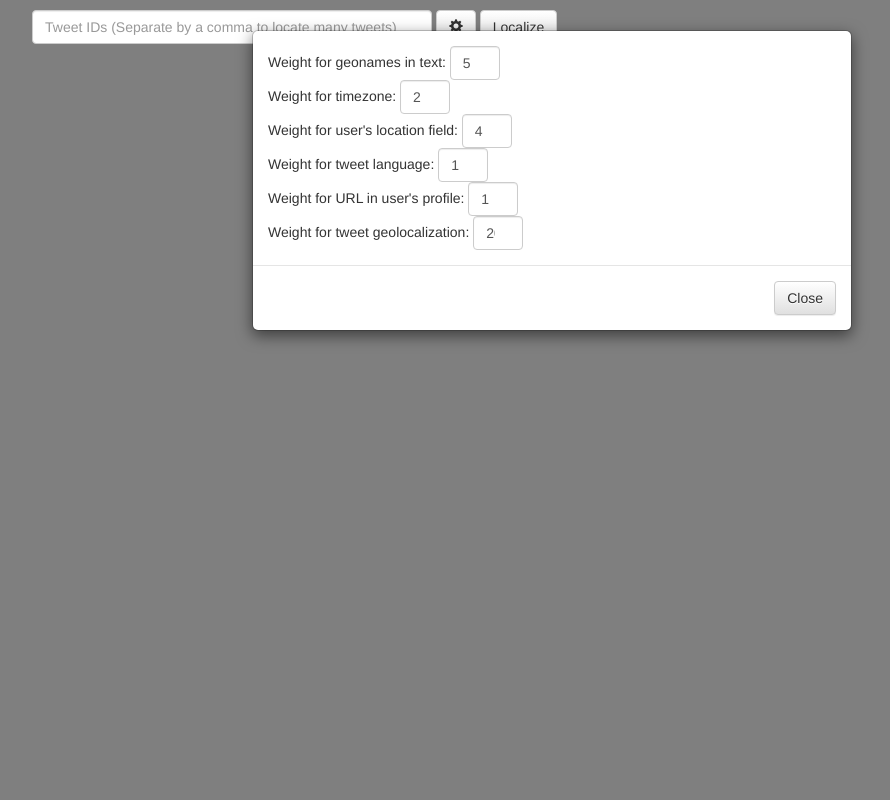
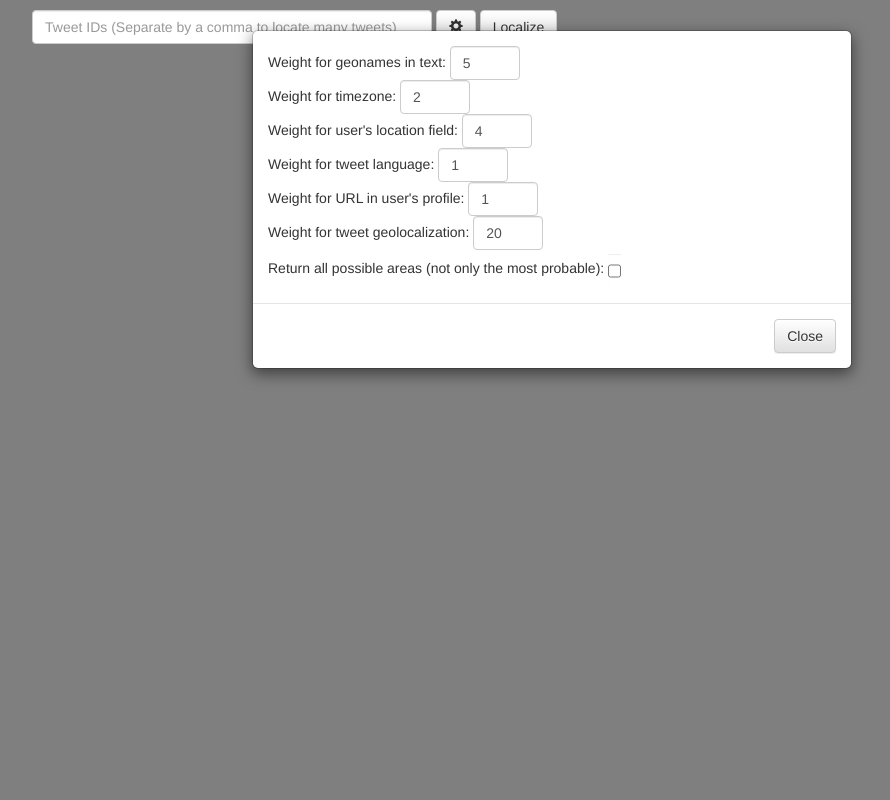
Before and after one commit to cyprieng/Tweet-localisator, a Flask app: template templates/home.html in a window 1280 px wide, after a click that opens the changed part. Shown: the whole page, without its empty margins (88-978 px from the left). Run offline with Flask 2, Linux system fonts and the light colour scheme; the template is opened without the code that fills it, so the values that code supplies are empty; some libraries are stand-ins or nearby versions.

Commit message:
ENH: Add parameter to disable aggregation

```diff
--- a/app.py
+++ b/app.py
@@ -19,19 +19,21 @@ def home():
     else:
         tweet_ids = []
 
-    weight_text = int(request.form.get('weightText'))
-    weight_timezone = int(request.form.get('weightTimezone'))
-    weight_location_field = int(request.form.get('weightLocationField'))
-    weight_language = int(request.form.get('weightLanguage'))
-    weight_url = int(request.form.get('weightURL'))
-    weight_geolocalization = int(request.form.get('weightGeolocalization'))
+    weight_text = request.form.get('weightText')
+    weight_timezone = request.form.get('weightTimezone')
+    weight_location_field = request.form.get('weightLocationField')
+    weight_language = request.form.get('weightLanguage')
+    weight_url = request.form.get('weightURL')
+    weight_geolocalization = request.form.get('weightGeolocalization')
+    aggregate = not bool(request.form.get('aggregate'))
 
     polys = []
     for tweet_id in tweet_ids:
         polys.append(determinate_tweet_location(tweet_id, weight_text=weight_text, weight_timezone=weight_timezone,
                                                 weight_location_field=weight_location_field,
                                                 weight_language=weight_language, weight_url=weight_url,
-                                                weight_geolocalization=weight_geolocalization))
+                                                weight_geolocalization=weight_geolocalization,
+                                                aggregate=aggregate))
     return render_template('map.html', polys=polys, maps_key=os.environ['GOOGLE_MAPS_KEY'])
 
 
--- a/static/css/style.css
+++ b/static/css/style.css
@@ -63,6 +63,6 @@ form{
   width: 400px;
 }
 
-#optional-parameters input{
-  width: 50px;
+#optional-parameters input[type="number"]{
+  width: 70px;
 }
--- a/templates/home.html
+++ b/templates/home.html
@@ -17,7 +17,8 @@
             Weight for user's location field: <input type="number" class="form-control" id="weightLocationField" name="weightLocationField" value="4" min="0"><br/>
             Weight for tweet language: <input type="number" class="form-control" id="weightLanguage" name="weightLanguage" value="1" min="0"><br/>
             Weight for URL in user's profile: <input type="number" class="form-control" id="weightURL" name="weightURL" value="1" min="0"><br/>
-            Weight for tweet geolocalization: <input type="number" class="form-control" id="weightGeolocalization" name="weightGeolocalization" value="20" min="0">
+            Weight for tweet geolocalization: <input type="number" class="form-control" id="weightGeolocalization" name="weightGeolocalization" value="20" min="0"><br/>
+            Return all possible areas (not only the most probable): <input type="checkbox" class="form-control" id="aggregate" name="aggregate">
           </div>
         </div>
         <div class="modal-footer">
```
Also changed, not shown: lib/tweet_locator.py (+14 -3 lines).
